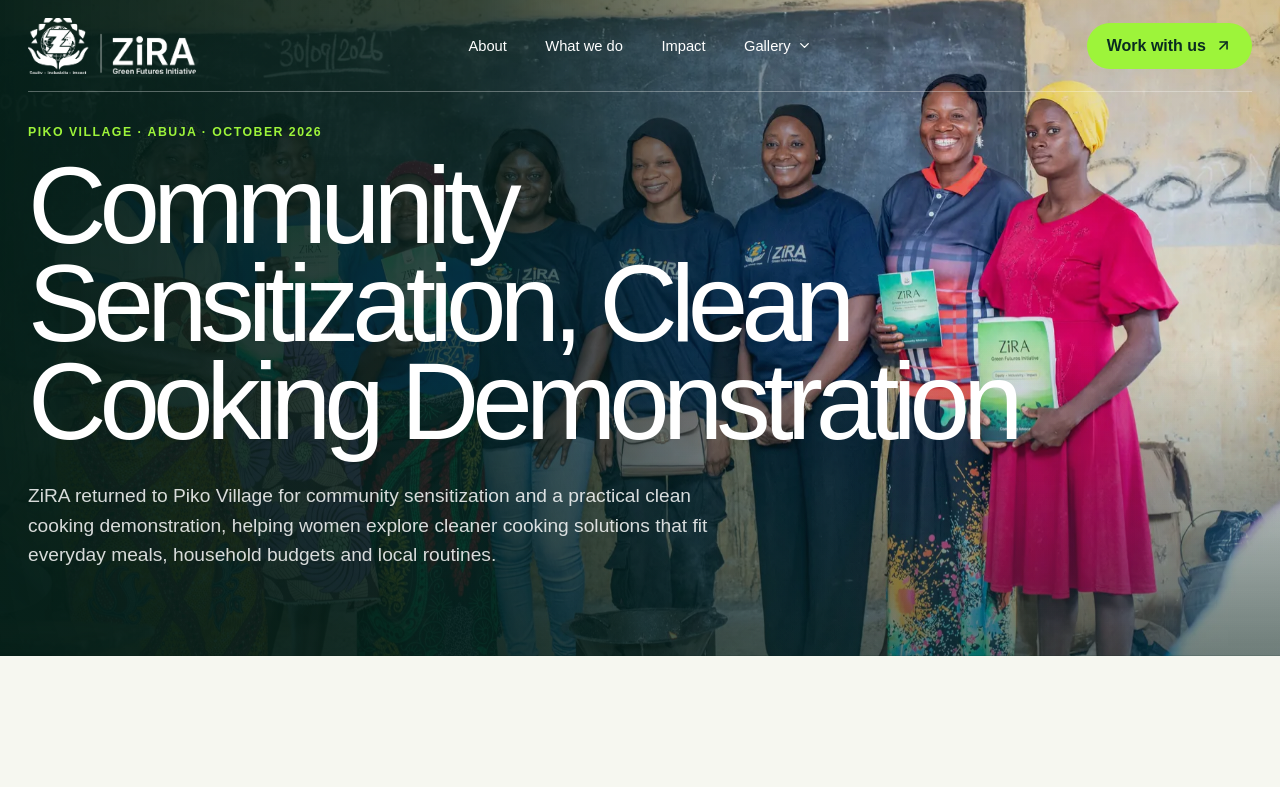
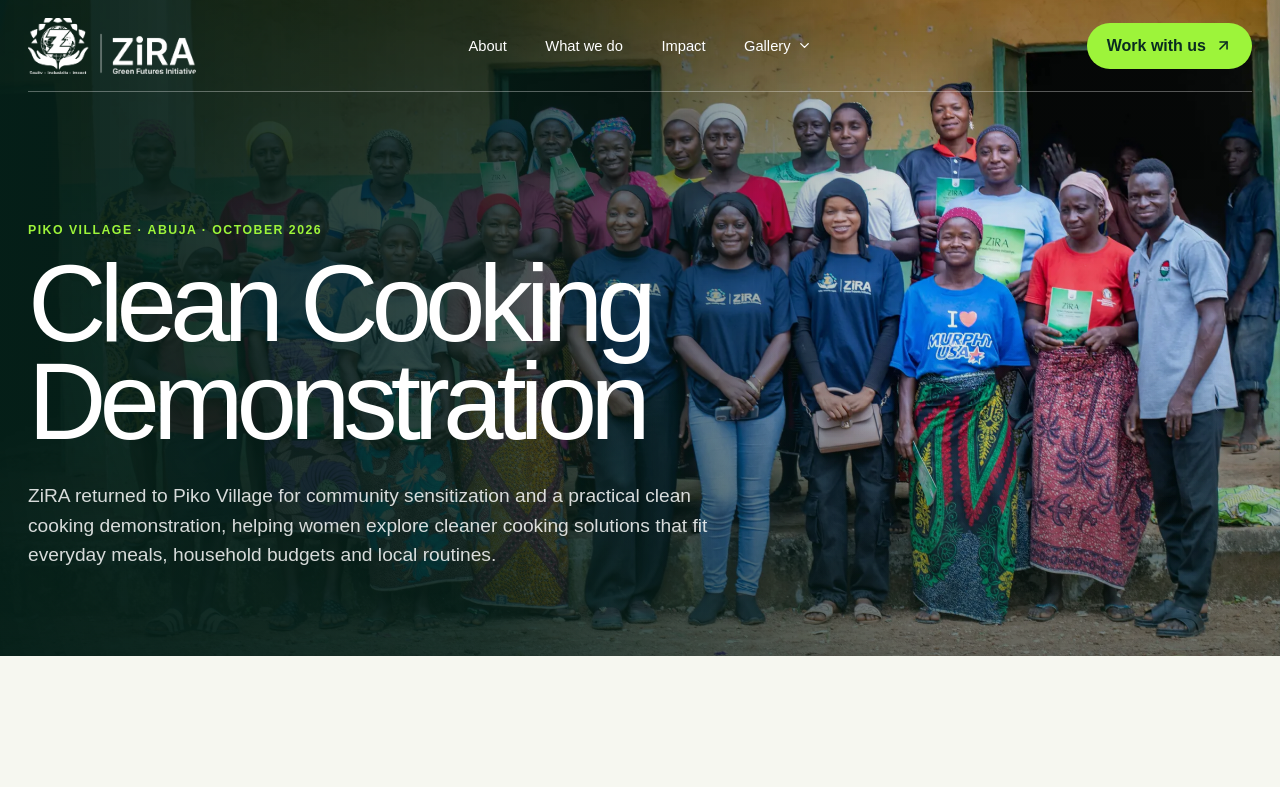
Before and after one commit to Horlladjosh/zira-green-futures, a Next.js app: page /gallery/community-outreach in a window 1280 px wide. Shown: the top 787 px of the page. Built offline with nearby package versions, Linux system fonts and the light colour scheme.

Commit message:
Refine gallery titles and October hero

```diff
--- a/app/gallery/community-outreach/page.tsx
+++ b/app/gallery/community-outreach/page.tsx
@@ -2,13 +2,14 @@ import type { Metadata } from "next";
 import GalleryPage, { type GalleryImage } from "../gallery-page";
 
 export const metadata: Metadata = {
-  title: "Community Sensitization, Clean Cooking Demonstration",
+  title: "Clean Cooking Demonstration",
   description: "ZiRA's community sensitization and practical clean cooking demonstration in Piko Village, Abuja.",
 };
 
 const images: GalleryImage[] = [
   { src: "/gallery/community/community-8408.webp", width: 1800, height: 1200, alt: "Women gathered for a ZiRA clean cooking community session" },
   { src: "/gallery/community/community-8442.webp", width: 1800, height: 1200, alt: "Community members observing a practical clean cooking demonstration" },
+  { src: "/gallery/community/community-8469.webp", width: 1800, height: 1200, alt: "ZiRA team and Piko Village participants holding clean cooking workbooks beside a cookstove" },
   { src: "/gallery/community/community-8475.webp", width: 1800, height: 1226, alt: "Community participants standing with a ZiRA clean cookstove" },
   { src: "/gallery/community/community-8484.webp", width: 1800, height: 1200, alt: "Women and ZiRA team members after the cookstove session" },
   { src: "/gallery/community/community-8499.webp", width: 1800, height: 1278, alt: "ZiRA outreach team members at the community event" },
@@ -23,10 +24,10 @@ const images: GalleryImage[] = [
 export default function CommunityOutreachPage() {
   return (
     <GalleryPage
-      title="Community Sensitization, Clean Cooking Demonstration"
+      title="Clean Cooking Demonstration"
       label="Piko Village · Abuja · October 2026"
       description="ZiRA returned to Piko Village for community sensitization and a practical clean cooking demonstration, helping women explore cleaner cooking solutions that fit everyday meals, household budgets and local routines."
-      hero={{ src: "/gallery/community/community-8469.webp", width: 1800, height: 1200, alt: "ZiRA team and Piko Village participants holding clean cooking workbooks beside a cookstove" }}
+      hero={{ src: "/gallery/community/community-8492.webp", width: 2400, height: 1618, alt: "ZiRA team and Piko Village community members gathered after the clean cooking demonstration" }}
       images={images}
     />
   );
--- a/app/gallery/piko-outreach/page.tsx
+++ b/app/gallery/piko-outreach/page.tsx
@@ -2,7 +2,7 @@ import type { Metadata } from "next";
 import GalleryPage, { type GalleryImage } from "../gallery-page";
 
 export const metadata: Metadata = {
-  title: "Piko Village Outreach",
+  title: "Community Sensitization",
   description: "ZiRA's clean cooking community entry and baseline outreach in Piko Village, Bwari Area Council, Abuja.",
 };
 
@@ -22,7 +22,7 @@ const images: GalleryImage[] = [
 export default function PikoOutreachPage() {
   return (
     <GalleryPage
-      title="Piko Village Outreach"
+      title="Community Sensitization"
       label="Piko Village · Abuja · April 2026"
       description="ZiRA met with 20 women in Piko Village to understand daily cooking realities, health concerns and what an affordable transition to cleaner cooking should look like."
       hero={{ src: "/gallery/piko/piko-020.webp", width: 1800, height: 1200, alt: "Women and ZiRA team members in a Piko Village focus group discussion" }}
--- a/app/site-header.tsx
+++ b/app/site-header.tsx
@@ -16,8 +16,8 @@ export default function SiteHeader() {
         <details className="nav-dropdown">
           <summary>Gallery <ChevronDown size={15} strokeWidth={2.2} /></summary>
           <div className="nav-dropdown-menu">
-            <Link href="/gallery/piko-outreach">Piko Outreach</Link>
-            <Link href="/gallery/community-outreach">Community Sensitization</Link>
+            <Link href="/gallery/piko-outreach">Community Sensitization</Link>
+            <Link href="/gallery/community-outreach">Clean Cooking Demonstration</Link>
           </div>
         </details>
       </nav>
@@ -33,8 +33,8 @@ export default function SiteHeader() {
             <Link href="/#work">What we do</Link>
             <Link href="/#impact">Impact</Link>
             <span>Gallery</span>
-            <Link className="mobile-sub-link" href="/gallery/piko-outreach">Piko Outreach</Link>
-            <Link className="mobile-sub-link" href="/gallery/community-outreach">Community Sensitization</Link>
+            <Link className="mobile-sub-link" href="/gallery/piko-outreach">Community Sensitization</Link>
+            <Link className="mobile-sub-link" href="/gallery/community-outreach">Clean Cooking Demonstration</Link>
           </nav>
         </details>
       </div>
```
Also changed, not shown: public/gallery/community/community-8492.webp.
